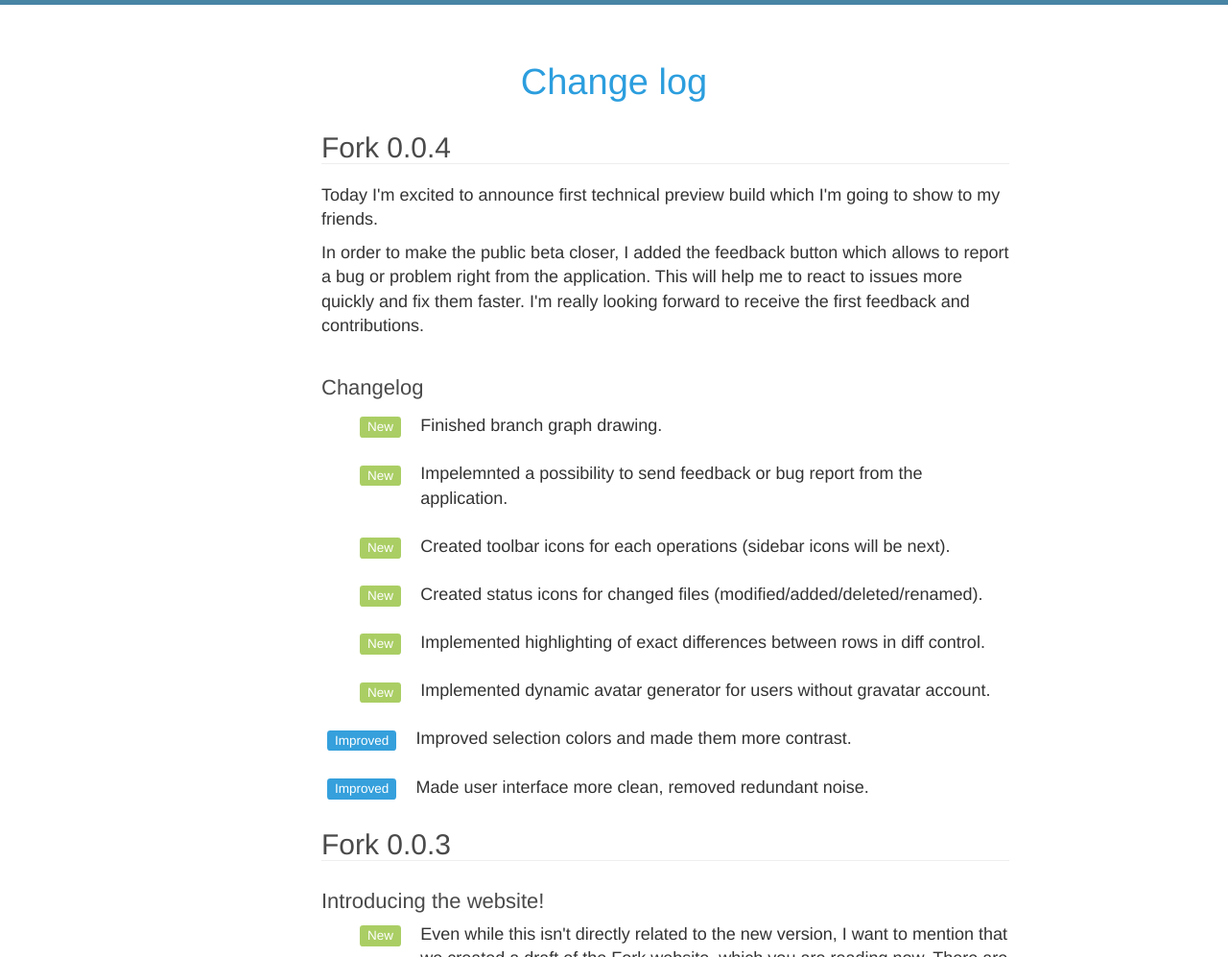
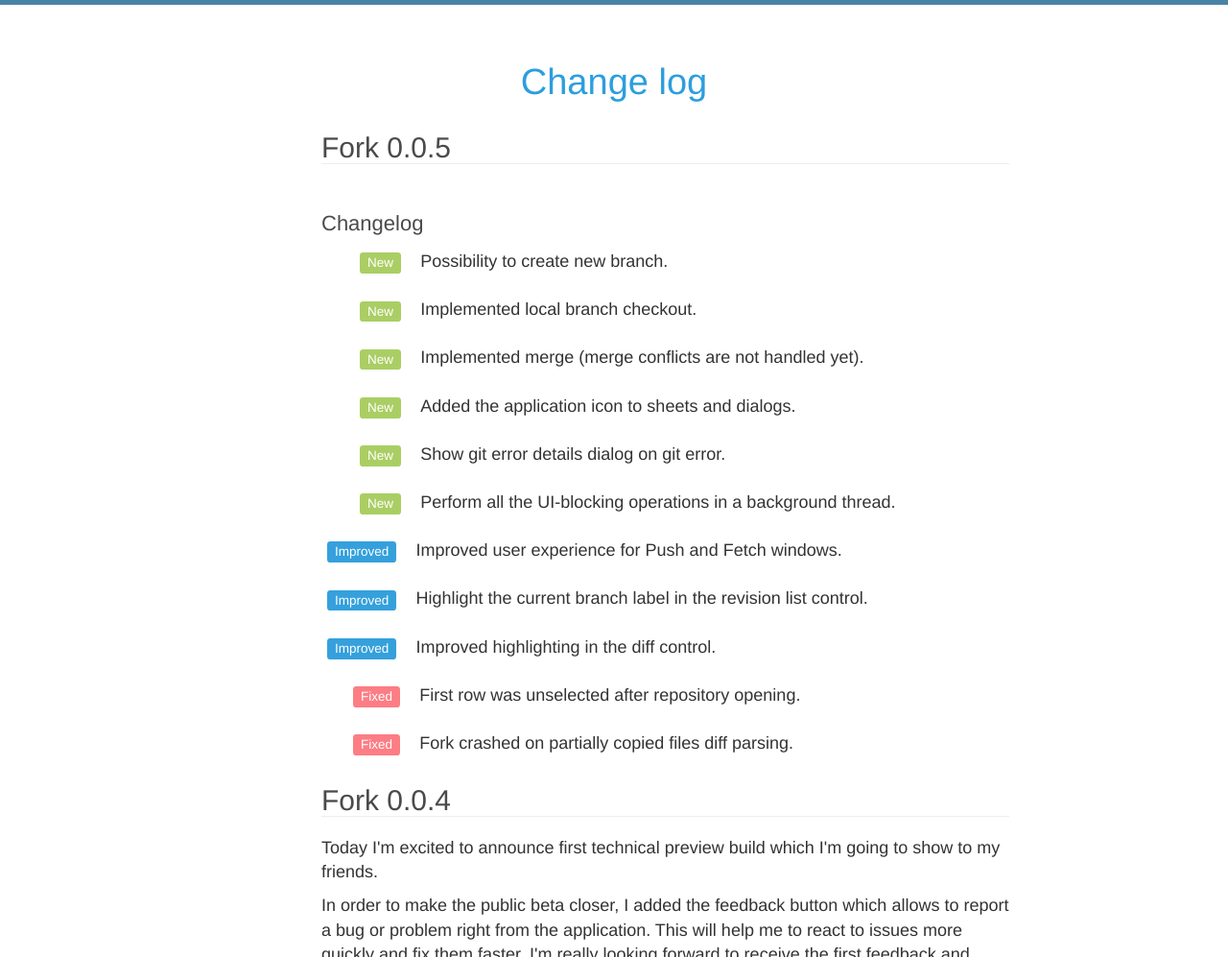
Before and after one commit to DanPristupov/git-fork.com, a plain HTML site: page index.htm in a window 1280 px wide. Shown: the part 1160-2157 px from the top of the page at 96% size. Drawn offline with nearby package versions, Linux system fonts and the light colour scheme.

Commit message:
Adds release notes for v0.0.5

```diff
--- a/index.htm
+++ b/index.htm
@@ -180,6 +180,120 @@
 				  	<div class="col-md-3" ></div>
 
 				  	<div class="col-md-7">
+					  	<div class="row">
+						  	<div class="col-sm-12">
+						  		<h4 class="header4">Fork 0.0.5</h4>
+				  				<hr>
+				  			</div>
+				  		</div>
+
+				  		<div class="row">
+						  	<div class="col-sm-12">
+
+				  				<br/>
+				  				<h5 class="header5">Changelog</h4>
+
+						  		<div class="media">
+						  			<div class="media-left">
+						    			<p class="lead text-right"><span class="label label-success"> New </span></p>
+						  			</div>
+						  			<div class="media-body">
+			  							<p class="lead">Possibility to create new branch.</p>
+						  			</div>
+								</div>
+
+				  				<div class="media">
+						  			<div class="media-left">
+						    			<p class="lead text-right"><span class="label label-success"> New </span></p>
+						  			</div>
+						  			<div class="media-body">
+			  							<p class="lead">Implemented local branch checkout.</p>
+						  			</div>
+								</div>
+
+								<div class="media">
+						  			<div class="media-left">
+						    			<p class="lead text-right"><span class="label label-success"> New </span></p>
+						  			</div>
+						  			<div class="media-body">
+			  							<p class="lead">Implemented merge (merge conflicts are not handled yet).</p>
+						  			</div>
+								</div>
+
+								<div class="media">
+						  			<div class="media-left">
+						    			<p class="lead text-right"><span class="label label-success"> New </span></p>
+						  			</div>
+						  			<div class="media-body">
+			  							<p class="lead">Added the application icon to sheets and dialogs.</p>
+						  			</div>
+								</div>
+
+								<div class="media">
+						  			<div class="media-left">
+						    			<p class="lead text-right"><span class="label label-success"> New </span></p>
+						  			</div>
+						  			<div class="media-body">
+			  							<p class="lead">Show git error details dialog on git error.</p>
+						  			</div>
+								</div>
+
+								<div class="media">
+						  			<div class="media-left">
+						    			<p class="lead text-right"><span class="label label-success"> New </span></p>
+						  			</div>
+						  			<div class="media-body">
+			  							<p class="lead">Perform all the UI-blocking operations in a background thread.</p>
+						  			</div>
+								</div>
+
+								<div class="media">
+						  			<div class="media-left">
+						    			<p class="lead text-right"><span class="label label-info"> Improved </span></p>
+						  			</div>
+						  			<div class="media-body">
+			  							<p class="lead">Improved user experience for Push and Fetch windows.</p>
+						  			</div>
+								</div>
+
+								<div class="media">
+						  			<div class="media-left">
+						    			<p class="lead text-right"><span class="label label-info"> Improved </span></p>
+						  			</div>
+						  			<div class="media-body">
+			  							<p class="lead">Highlight the current branch label in the revision list control.</p>
+						  			</div>
+								</div>
+								<div class="media">
+						  			<div class="media-left">
+						    			<p class="lead text-right"><span class="label label-info"> Improved </span></p>
+						  			</div>
+						  			<div class="media-body">
+			  							<p class="lead">Improved highlighting in the diff control.</p>
+						  			</div>
+								</div>
+
+								<div class="media">
+						  			<div class="media-left">
+						    			<p class="lead text-right"><span class="label label-danger"> Fixed </span></p>
+						  			</div>
+						  			<div class="media-body">
+			  							<p class="lead">First row was unselected after repository opening.</p>
+						  			</div>
+								</div>
+
+								<div class="media">
+						  			<div class="media-left">
+						    			<p class="lead text-right"><span class="label label-danger"> Fixed </span></p>
+						  			</div>
+						  			<div class="media-body">
+			  							<p class="lead">Fork crashed on partially copied files diff parsing.</p>
+						  			</div>
+								</div>
+
+
+						  	</div>
+						</div>
 					  	<div class="row">
 						  	<div class="col-sm-12">
 						  		<h4 class="header4">Fork 0.0.4</h4>
```
